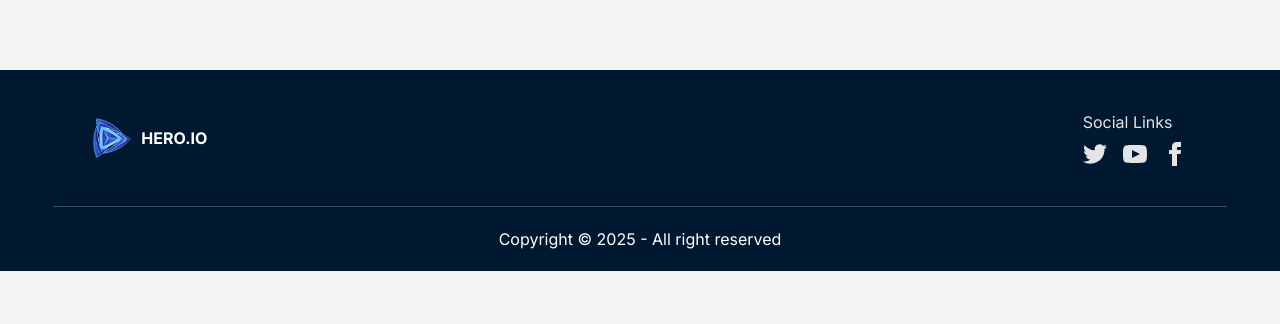
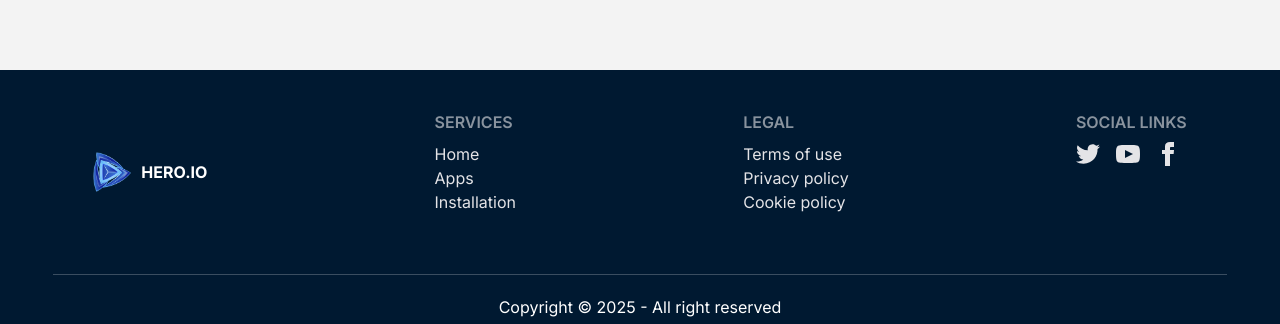
Before and after one commit to Asif-Orbit/hero-app, a React (Vite) app: page / in a window 1280 px wide. Shown: the part 2293-2617 px from the top of the page. Before the commit the page ends 2564 px from the top, so only its background shows below. Built offline with nearby package versions, Linux system fonts and the light colour scheme.

Commit message:
design footer part and add readme file

```diff
--- a/src/Components/Footer/Footer.jsx
+++ b/src/Components/Footer/Footer.jsx
@@ -1,18 +1,50 @@
 import React from 'react';
 import logo from '../../assets/logo.png'
+import { NavLink } from 'react-router';
 
 const Footer = () => {
     return (
         <div className='bg-[#001931] mt-15'>
-            <footer className="flex justify-between sm:footer-horizontal  w-11/12 mx-auto text-neutral-content p-10">
-                <div className='flex gap-2 items-center'>
-                    <img src={logo} alt="" className='w-10 h-10'/>
+            <footer className="flex flex-col md:flex-row justify-between   w-11/12 mx-auto text-neutral-content p-10">
+                <div className='flex flex-col md:flex-row gap-2 items-center'>
+                    <img src={logo} alt="" className='w-10 h-10' />
                     <p className='font-bold text-white'>
                         HERO.IO
                     </p>
                 </div>
+                <div className='flex flex-col md:flex-row flex-1 justify-evenly'>
+                    <nav>
+                    <h6 className="footer-title">Services</h6>
+                    <ul>
+                        <li>
+                        <NavLink to="/" >
+                            Home
+                        </NavLink>
+                    </li>
+
+                    <li>
+                        <NavLink to="/apps">
+                            Apps
+                        </NavLink>
+                    </li>
+
+                    <li>
+                        <NavLink to="/installation" >
+                            Installation
+                        </NavLink>
+                    </li>
+                    </ul>
+                </nav>
+
+                <nav className='flex flex-col my-5 md:mt-0'>
+                    <h6 className="footer-title">Legal</h6>
+                    <a className="link link-hover">Terms of use</a>
+                    <a className="link link-hover">Privacy policy</a>
+                    <a className="link link-hover">Cookie policy</a>
+                </nav>
+                </div>
                 <nav>
-                    <h6 className=" mb-2">Social Links</h6>
+                    <h6 className=" mb-2 footer-title">Social Links</h6>
                     <div className="flex  gap-4">
                         <a>
                             <svg
```
Also changed, not shown: 1 other file (tests, documents, lock files or other folders).
